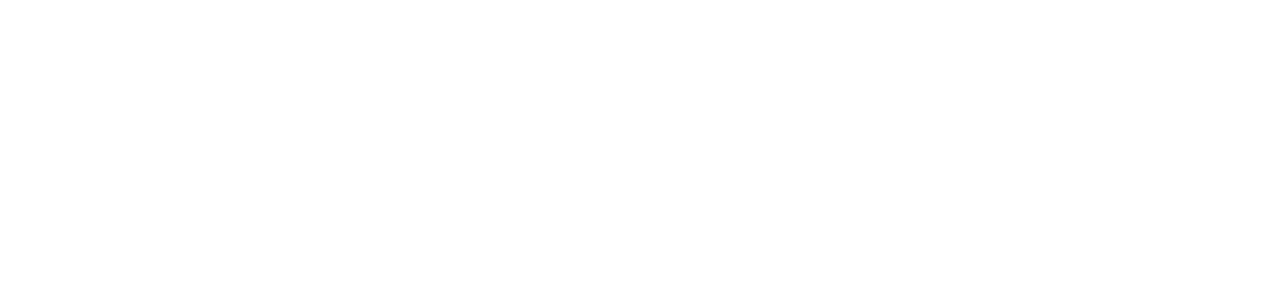
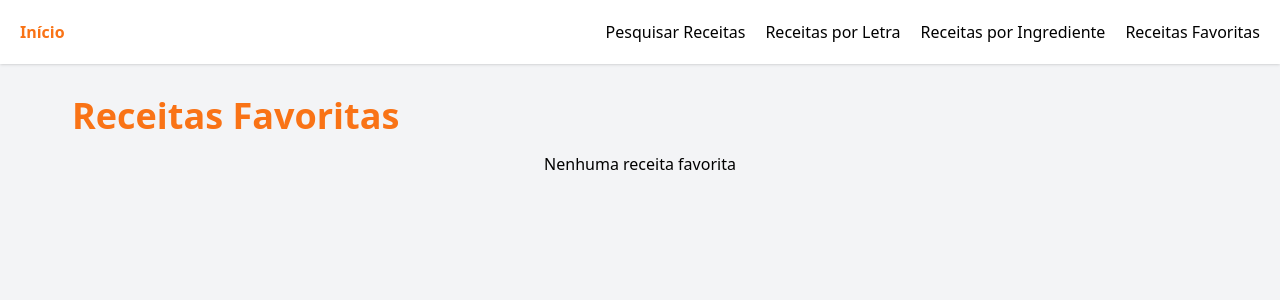
Before and after one commit to DiogoKaster/arise-test, a React (Vite) app: page /favorites in a window 1280 px wide. Before the commit this address had no page. Shown: the top 300 px of the page. Built offline with nearby package versions, Linux system fonts and the light colour scheme.

Commit message:
feat: create favorite recipes page

```diff
--- a/src/Router.tsx
+++ b/src/Router.tsx
@@ -7,12 +7,14 @@
 import { ByLetter } from './pages/ByLetter/ByLetter'
 import { Ingredients } from './pages/Ingredients/Ingredients'
 import { IngredientRecipes } from './pages/Ingredients/pages/IngredientRecipe'
+import { Favorites } from './pages/Favorites/Favorites'
 
 export function Router() {
   return (
     <Routes>
       <Route path="/" element={<DefaultLayout />}>
         <Route path="/" element={<Home />} />
+        <Route path="/favorites" element={<Favorites />} />
         <Route path="/meal/:id" element={<Meal />} />
         <Route path="/by-name" element={<ByName />} />
         <Route path="/by-letter" element={<ByLetterLayout />}>
--- a/src/components/Header/Header.tsx
+++ b/src/components/Header/Header.tsx
@@ -2,25 +2,30 @@
 
 export function Header() {
   return (
-    <header className="bg-white text-black shadow h-16 flex justify-between items-stretch">
+    <header className="bg-white lg:text-base text-sm text-black shadow h-16 flex justify-between items-stretch lg:pr-3">
       <Link to="/" className="inline-flex items-center h-full px-5 text-orange-500 font-bold">
         Início
       </Link>
       <div className="flex items-center gap-1">
         <Link
           to="/by-name"
-          className="inline-flex items-center px-2 h-full transition-colors hover:bg-orange-500 hover:text-white">
+          className="inline-flex items-center lg:px-2 h-full transition-colors hover:bg-orange-500 hover:text-white ">
           Pesquisar Receitas
         </Link>
         <Link
           to="/by-letter"
-          className="inline-flex items-center px-2 h-full transition-colors hover:bg-orange-500 hover:text-white">
+          className="inline-flex items-center lg:px-2 h-full transition-colors hover:bg-orange-500 hover:text-white">
           Receitas por Letra
         </Link>
         <Link
           to="/ingredients"
-          className="inline-flex items-center px-2 h-full transition-colors hover:bg-orange-500 hover:text-white">
+          className="inline-flex items-center lg:px-2 h-full transition-colors hover:bg-orange-500 hover:text-white">
           Receitas por Ingrediente
+        </Link>
+        <Link
+          to="/favorites"
+          className="inline-flex items-center lg:px-2 h-full transition-colors hover:bg-orange-500 hover:text-white">
+          Receitas Favoritas
         </Link>
       </div>
     </header>
--- a/src/components/RecipeCard/RecipeCard.tsx
+++ b/src/components/RecipeCard/RecipeCard.tsx
@@ -1,4 +1,6 @@
+import { useContext } from 'react'
 import { Link } from 'react-router-dom'
+import { RecipeContext } from '../../contexts/RecipeContext'
 
 interface RecipeCardProps {
   idMeal: string
@@ -6,6 +8,7 @@
   strInstructions?: string
   strMealThumb: string
   strYoutube?: string
+  deleteRecipe?: boolean
 }
 
 export function RecipeCard({
@@ -13,8 +16,15 @@
   strMeal,
   strInstructions,
   strMealThumb,
-  strYoutube
+  strYoutube,
+  deleteRecipe
 }: RecipeCardProps) {
+  const { deleteFromFavorites } = useContext(RecipeContext)
+
+  function handleDelete() {
+    deleteFromFavorites(idMeal)
+  }
+
   return (
     <div className="bg-white shadow rounded-xl hover:scale-105 transition-all">
       <Link to={`/meal/${idMeal}`}>
@@ -31,6 +41,13 @@
               YouTube
             </Link>
           )}
+          {deleteRecipe && (
+            <button
+              onClick={handleDelete}
+              className="px-3 py-2 rounded border-2 text-white border-red-600 bg-red-500 hover:bg-red-600 transition-colors">
+              Remover
+            </button>
+          )}
         </div>
       </div>
     </div>
--- a/src/contexts/RecipeContext.tsx
+++ b/src/contexts/RecipeContext.tsx
@@ -17,6 +17,9 @@
 
 interface RecipeContextType {
   recipeList: Recipe[]
+  favoriteRecipes: Recipe[]
+  addToFavorites: (recipe: Recipe) => void
+  deleteFromFavorites: (id: string) => void
   fetchRandomRecipes: () => void
   fetchRecipeById: (id?: string) => void
   fetchRecipesByName: (name?: string) => void
@@ -32,6 +35,21 @@
 
 export function RecipeContextProvider({ children }: RecipeContextProviderProps) {
   const [recipeList, setRecipeList] = useState([] as Recipe[])
+  const [favoriteRecipes, setFavoriteRecipes] = useState([] as Recipe[])
+
+  function addToFavorites(recipe: Recipe) {
+    if (favoriteRecipes.find((favorite) => favorite.idMeal === recipe.idMeal)) {
+      return
+    } else {
+      alert('Receita adicionada aos favoritos!')
+      setFavoriteRecipes([...favoriteRecipes, recipe])
+    }
+  }
+
+  function deleteFromFavorites(id: string) {
+    const newFavoriteRecipes = favoriteRecipes.filter((recipe) => recipe.idMeal !== id)
+    setFavoriteRecipes(newFavoriteRecipes)
+  }
 
   async function fetchRandomRecipes() {
     const recipesArray = []
@@ -102,6 +120,9 @@
     <RecipeContext.Provider
       value={{
         recipeList,
+        favoriteRecipes,
+        addToFavorites,
+        deleteFromFavorites,
         fetchRandomRecipes,
         fetchRecipeById,
         fetchRecipesByName,
--- /dev/null
+++ b/src/pages/Favorites/Favorites.tsx
@@ -0,0 +1,32 @@
+import { useContext } from 'react'
+import { RecipeCard } from '../../components/RecipeCard/RecipeCard'
+import { RecipeContext } from '../../contexts/RecipeContext'
+
+export function Favorites() {
+  const { favoriteRecipes } = useContext(RecipeContext)
+
+  return (
+    <section className="max-w-[1200px] mx-auto min-h-screen">
+      <div className="p-8 pb-0 text-orange-500">
+        <h1 className="text-4xl font-bold mb-4">Receitas Favoritas</h1>
+      </div>
+      <div className="grid grid-cols-1 md:grid-cols-3 gap-5 px-8 pb-8">
+        {favoriteRecipes.length ? (
+          favoriteRecipes.map((recipe, index) => (
+            <RecipeCard
+              key={index}
+              idMeal={recipe.idMeal}
+              strInstructions={recipe.strInstructions}
+              strMeal={recipe.strMeal}
+              strMealThumb={recipe.strMealThumb}
+              strYoutube={recipe.strYoutube}
+              deleteRecipe={true}
+            />
+          ))
+        ) : (
+          <p className="col-span-full text-center">Nenhuma receita favorita</p>
+        )}
+      </div>
+    </section>
+  )
+}
--- a/src/pages/Meal/Meal.tsx
+++ b/src/pages/Meal/Meal.tsx
@@ -4,13 +4,16 @@
 
 export function Meal() {
   const recipeParams = useParams<{ id: string }>()
-  const { recipeList, fetchRecipeById } = useContext(RecipeContext)
+  const { recipeList, fetchRecipeById, addToFavorites } = useContext(RecipeContext)
+
+  function handleAddToFavorites() {
+    addToFavorites(recipeList[0])
+  }
 
   useEffect(() => {
     fetchRecipeById(recipeParams.id)
   }, [])
 
-  console.log(recipeList)
   return (
     <section className="max-w-[1200px] mx-auto min-h-screen">
       <div className="max-w-[800px] mx-auto p-8">
@@ -75,6 +78,11 @@
               Source
             </Link>
           )}
+          <button
+            onClick={handleAddToFavorites}
+            className="px-3 py-2 rounded border-2 text-white border-orange-600 bg-orange-500 hover:bg-orange-600 transition-colors">
+            Favoritar
+          </button>
         </div>
       </div>
     </section>
```
